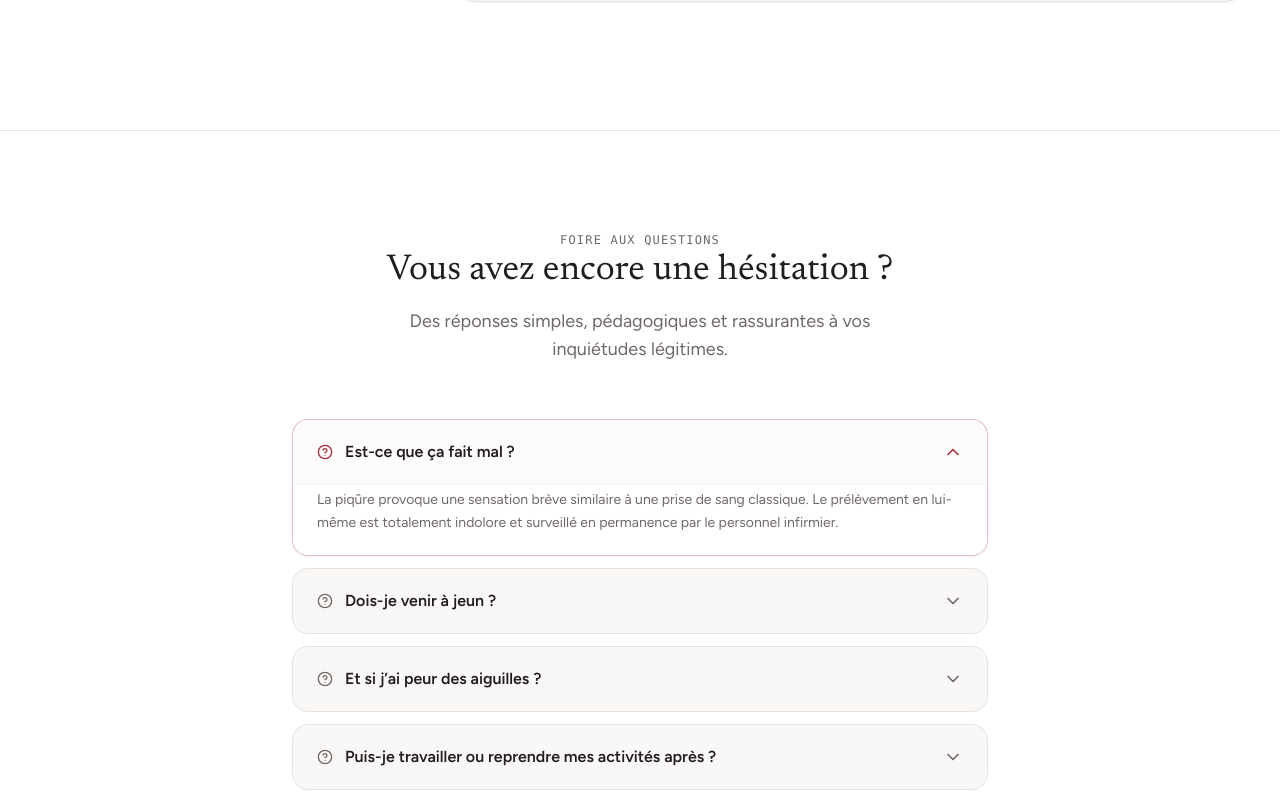
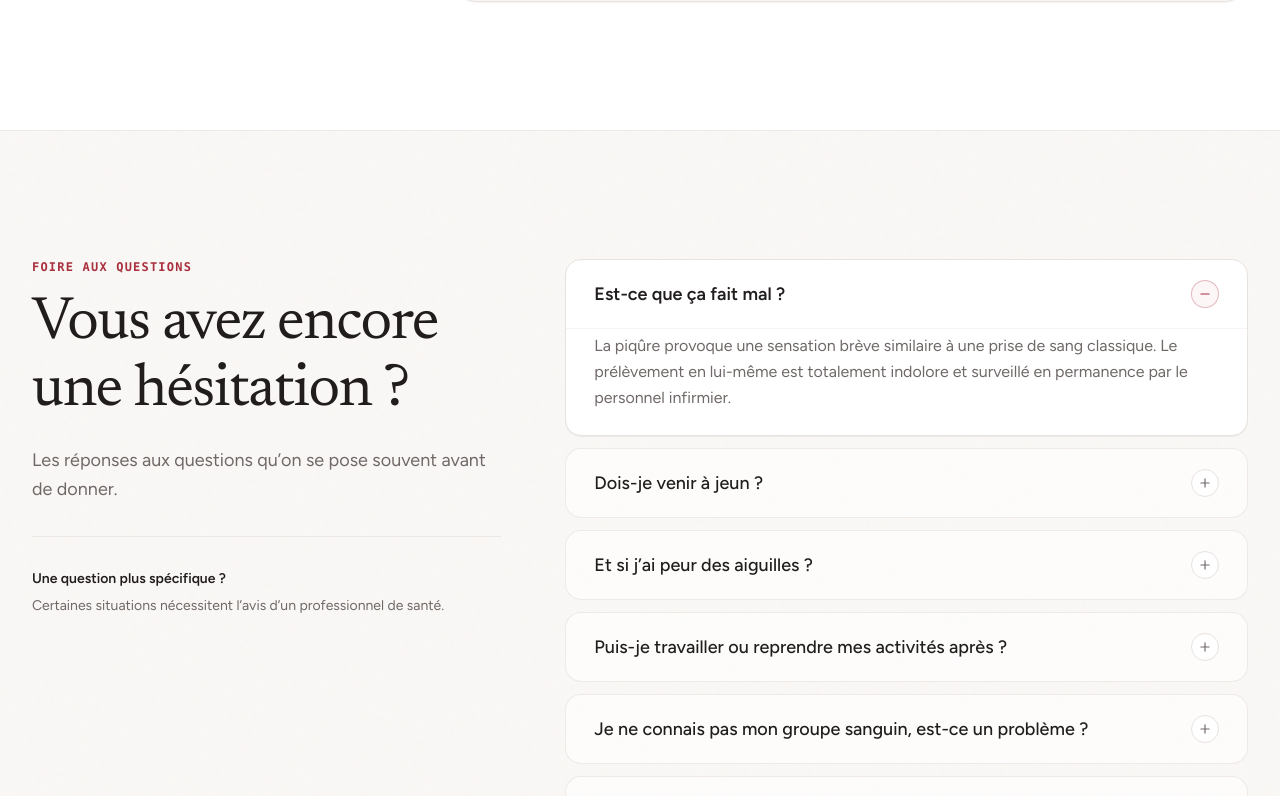
Before and after one commit to SergeCodeur/hemora, a Next.js app: page / in a window 1280 px wide. Shown: the part 7084-7880 px from the top of the page. Built offline with nearby package versions, Linux system fonts and the light colour scheme.

Commit message:
feat(faq): redesign FAQ section into editorial 2-column layout with refined accordion

```diff
--- a/src/components/sections/faq-section.tsx
+++ b/src/components/sections/faq-section.tsx
@@ -2,13 +2,15 @@
 
 import * as React from "react";
 import { Container } from "../layout/container";
-import { ChevronDown, HelpCircle } from "lucide-react";
-import { cn } from "@/lib/utils";
+import { Plus, Minus } from "lucide-react";
+import { motion, AnimatePresence } from "framer-motion";
 
-export function FAQSection() {
-  const [openIndex, setOpenIndex] = React.useState<number | null>(0);
+interface FAQItem {
+  question: string;
+  answer: string;
+}
 
-  const faqs = [
+const faqs: FAQItem[] = [
   {
     question: "Est-ce que ça fait mal ?",
     answer:
@@ -27,61 +29,96 @@ export function FAQSection() {
   {
     question: "Puis-je travailler ou reprendre mes activités après ?",
     answer:
-        "Oui, vous pouvez reprendre une activité normale. Évitez simplement les efforts physiques intenses, le sport violent et le port de charges lourdes durant la fin de journée.",
+      "Oui, vous pouvez reprendre une activité normale. Évitez simplement les efforts physiques intenses, le sport violent et le port de charges lourdes durant le reste de la journée.",
   },
   {
     question: "Je ne connais pas mon groupe sanguin, est-ce un problème ?",
     answer:
-        "Aucunement ! Votre groupe sanguin sera déterminé en laboratoire suite à votre don et vous sera communiqué directement sur votre carte de donneur.",
+      "Aucunement. Votre groupe sanguin sera déterminé en laboratoire après votre premier don et vous sera communiqué directement sur votre carte de donneur.",
   },
   {
     question: "Que se passe-t-il si je me sens mal ?",
     answer:
-        "Les équipes médicales sont formées pour intervenir immédiatement. Un simple repos prolongé, les jambes surélevées et une boisson sucrée permettent de récupérer très rapidement.",
+      "Les équipes médicales sont formées pour intervenir immédiatement. Un temps de repos prolongé, les jambes surélevées et une collation permettent de récupérer très rapidement.",
   },
   {
     question: "Combien de temps faut-il prévoir au total ?",
     answer:
-        "Comptez environ 45 minutes sur place, dont seulement 8 à 10 minutes pour le prélèvement effectif. Le reste du temps est consacré à l'accueil, l'entretien et la collation.",
+      "Comptez environ 45 minutes sur place, dont seulement 8 à 10 minutes pour le prélèvement effectif. Le reste du temps est consacré à l'accueil, l'entretien médical et la collation.",
   },
   {
     question: "Puis-je donner si c’est ma première fois ?",
     answer:
-        "Absolument, vous êtes le bienvenu ! L'équipe prendra un soin particulier à vous accompagner et à vous réassurer à chaque étape de votre premier don.",
+      "Absolument, vous êtes le bienvenu ! L'équipe prendra un soin particulier à vous accompagner et à vous guider pas à pas pour cette première expérience.",
   },
 ];
 
+export function FAQSection() {
+  const [openIndex, setOpenIndex] = React.useState<number | null>(0);
+
+  const toggleFAQ = (index: number) => {
+    setOpenIndex((prev) => (prev === index ? null : index));
+  };
+
   return (
-    <section id="faq" className="py-16 sm:py-20 md:py-24 border-t border-hemora-border bg-white">
-      <Container size="narrow">
-        <div className="text-center space-y-4 mb-14">
-          <span className="text-xs font-mono font-medium uppercase tracking-widest text-hemora-muted">
+    <section
+      id="faq"
+      className="py-16 sm:py-24 md:py-32 bg-hemora-bg bg-grain border-t border-hemora-border/60"
+      aria-labelledby="faq-title"
+    >
+      <Container size="default">
+        <div className="grid grid-cols-1 lg:grid-cols-12 gap-12 lg:gap-16 items-start">
+
+          {/* ========================================================================= */}
+          {/* COLONNE GAUCHE (ÉDITORIALE & STICKY SUR DESKTOP)                         */}
+          {/* ========================================================================= */}
+          <div className="lg:col-span-5 space-y-8 lg:sticky lg:top-12">
+
+            {/* Titre & intro */}
+            <div className="space-y-4">
+              <span className="text-xs font-mono font-semibold uppercase tracking-widest text-hemora-red block">
                 Foire aux questions
               </span>
-          <h2 className="font-serif text-2xl sm:text-3xl md:text-4xl text-hemora-text font-normal">
+              <h2
+                id="faq-title"
+                className="font-serif text-3xl sm:text-4xl md:text-5xl lg:text-6xl font-normal text-hemora-text tracking-tight leading-[1.12]"
+              >
                 Vous avez encore une hésitation ?
               </h2>
-          <p className="text-hemora-muted text-base sm:text-lg max-w-lg mx-auto">
-            Des réponses simples, pédagogiques et rassurantes à vos inquiétudes légitimes.
+              <p className="text-hemora-muted text-base sm:text-lg leading-relaxed pt-1">
+                Les réponses aux questions qu’on se pose souvent avant de donner.
               </p>
             </div>
 
-        {/* Accordéon accessible ARIA */}
-        <div className="space-y-3">
+            {/* Note discrète pour situation spécifique (Desktop) */}
+            <div className="hidden lg:block pt-8 border-t border-hemora-border/70 space-y-1.5">
+              <p className="text-sm font-semibold text-hemora-text">
+                Une question plus spécifique ?
+              </p>
+              <p className="text-sm text-hemora-muted leading-relaxed">
+                Certaines situations nécessitent l’avis d’un professionnel de santé.
+              </p>
+            </div>
+
+          </div>
+
+          {/* ========================================================================= */}
+          {/* COLONNE DROITE (ACCORDÉON FAQ LINÉAIRE ÉPURÉ)                            */}
+          {/* ========================================================================= */}
+          <div className="lg:col-span-7 space-y-3">
             {faqs.map((faq, idx) => {
               const isOpen = openIndex === idx;
-            const contentId = `faq-content-${idx}`;
-            const buttonId = `faq-button-${idx}`;
+              const contentId = `faq-answer-${idx}`;
+              const buttonId = `faq-question-${idx}`;
 
               return (
                 <div
                   key={idx}
-                className={cn(
-                  "border rounded-2xl overflow-hidden transition-colors duration-200",
+                  className={`rounded-2xl border transition-colors duration-200 overflow-hidden ${
                     isOpen
-                    ? "border-hemora-red/30 bg-hemora-soft-red/20 shadow-xs"
-                    : "border-hemora-border bg-hemora-bg hover:border-hemora-border/80"
-                )}
+                      ? "border-hemora-border bg-white shadow-2xs"
+                      : "border-hemora-border/70 bg-white/60 hover:bg-white hover:border-hemora-border"
+                  }`}
                 >
                   <h3>
                     <button
@@ -89,42 +126,65 @@ export function FAQSection() {
                       type="button"
                       aria-expanded={isOpen}
                       aria-controls={contentId}
-                    onClick={() => setOpenIndex(isOpen ? null : idx)}
-                    className="w-full px-6 py-5 text-left flex items-center justify-between font-sans font-semibold text-base text-hemora-text hover:text-hemora-red focus-visible:outline-none focus-visible:ring-2 focus-visible:ring-hemora-red transition-colors cursor-pointer"
+                      onClick={() => toggleFAQ(idx)}
+                      className="w-full px-5 sm:px-7 py-5 text-left flex items-center justify-between gap-4 font-sans text-base sm:text-lg font-medium text-hemora-text focus-visible:outline-none focus-visible:ring-1 focus-visible:ring-hemora-red/40 transition-colors cursor-pointer group"
                     >
-                    <span className="flex items-center gap-3">
-                      <HelpCircle
-                        className={cn(
-                          "w-4 h-4 shrink-0 transition-colors",
-                          isOpen ? "text-hemora-red" : "text-hemora-muted"
-                        )}
-                        aria-hidden="true"
-                      />
+                      <span className={`transition-colors leading-snug ${isOpen ? "text-hemora-text font-semibold" : "group-hover:text-hemora-red"}`}>
                         {faq.question}
                       </span>
-                    <ChevronDown
-                      className={cn(
-                        "w-5 h-5 text-hemora-muted transition-transform duration-200 shrink-0 ml-4",
-                        isOpen && "transform rotate-180 text-hemora-red"
+
+                      {/* Pastille circulaire épurée avec + / − */}
+                      <span
+                        className={`w-7 h-7 rounded-full shrink-0 flex items-center justify-center border transition-all duration-200 ${
+                          isOpen
+                            ? "border-hemora-red/30 bg-hemora-soft-red/40 text-hemora-red"
+                            : "border-hemora-border bg-white text-hemora-muted group-hover:border-hemora-red/40 group-hover:text-hemora-text"
+                        }`}
+                        aria-hidden="true"
+                      >
+                        {isOpen ? (
+                          <Minus className="w-3.5 h-3.5" />
+                        ) : (
+                          <Plus className="w-3.5 h-3.5" />
                         )}
-                      aria-hidden="true"
-                    />
+                      </span>
                     </button>
                   </h3>
 
+                  <AnimatePresence initial={false}>
                     {isOpen && (
-                  <div
+                      <motion.div
                         id={contentId}
                         role="region"
                         aria-labelledby={buttonId}
-                    className="px-6 pb-5 pt-1 text-sm text-hemora-muted leading-relaxed border-t border-hemora-border/40 bg-white"
+                        initial={{ height: 0, opacity: 0 }}
+                        animate={{ height: "auto", opacity: 1 }}
+                        exit={{ height: 0, opacity: 0 }}
+                        transition={{ duration: 0.24, ease: [0.32, 0.72, 0, 1] }}
+                        className="overflow-hidden"
                       >
+                        <div className="px-5 sm:px-7 pb-6 pt-1 text-sm sm:text-base text-hemora-muted leading-relaxed border-t border-hemora-border/40">
                           {faq.answer}
                         </div>
+                      </motion.div>
                     )}
+                  </AnimatePresence>
                 </div>
               );
             })}
+
+            {/* Note discrète pour situation spécifique (Mobile uniquement) */}
+            <div className="lg:hidden pt-8 mt-6 border-t border-hemora-border/70 space-y-1.5 text-center sm:text-left">
+              <p className="text-sm font-semibold text-hemora-text">
+                Une question plus spécifique ?
+              </p>
+              <p className="text-sm text-hemora-muted leading-relaxed">
+                Certaines situations nécessitent l’avis d’un professionnel de santé.
+              </p>
+            </div>
+
+          </div>
+
         </div>
       </Container>
     </section>
```
Lines whose indentation alone changed are shown as unchanged.
